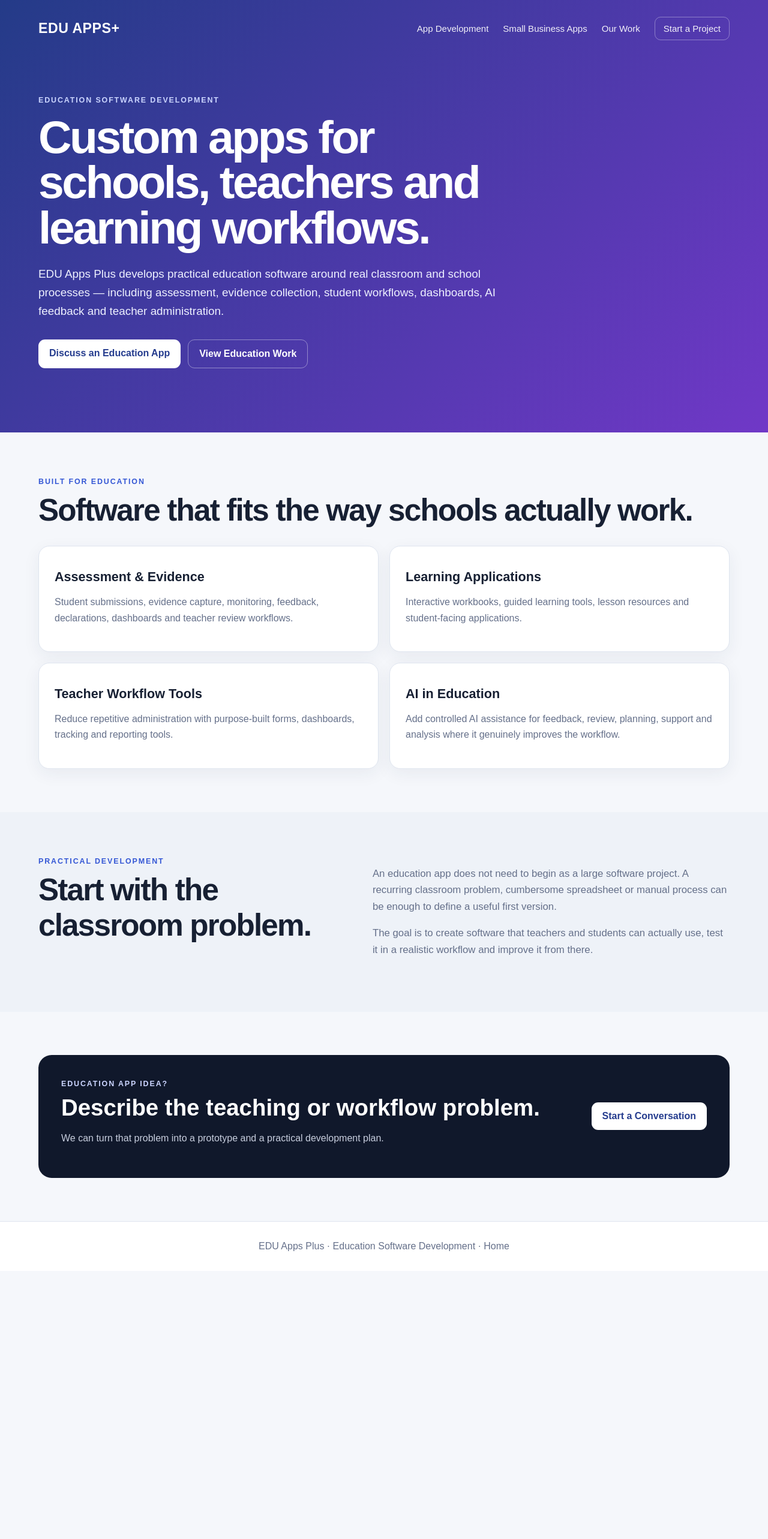
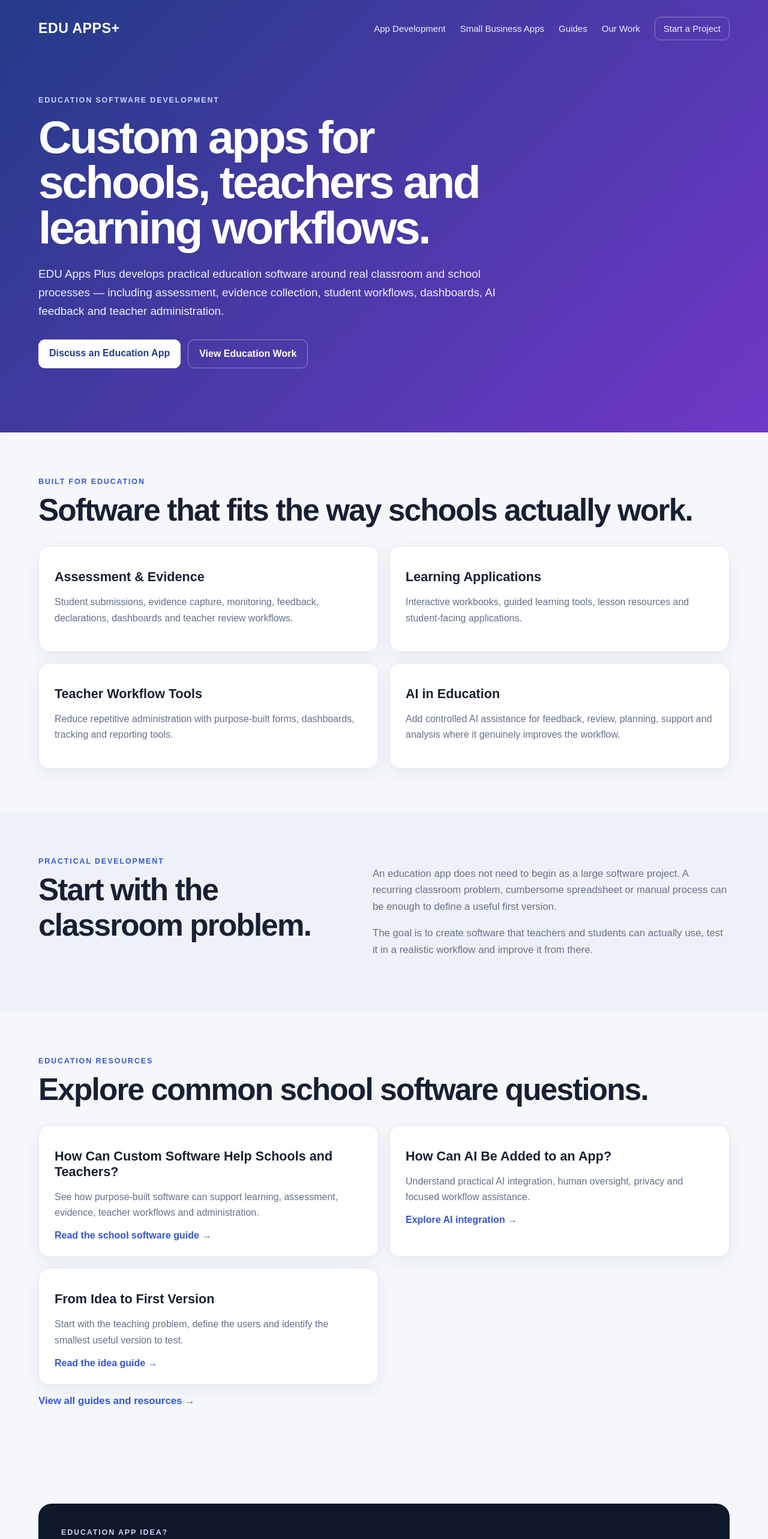
Before and after one commit to trevore777/eduappsplus_website, a Next.js app: page /education-apps in a window 1280 px wide. Shown: the top 2566 px of the page at 60% size. Before the commit the page ends 2119 px from the top, so only its background shows below. Built offline with nearby package versions, Linux system fonts and the light colour scheme.

Commit message:
Link education page to guides

```diff
--- a/app/education-apps/page.js
+++ b/app/education-apps/page.js
@@ -9,7 +9,7 @@ export const metadata = {
 export default function EducationAppsPage() {
   return <>
     <header className="siteHeader"><div className="wrap">
-      <div className="top"><Link className="brand" href="/">EDU APPS+</Link><nav className="mainNav"><Link href="/app-development">App Development</Link><Link href="/small-business-apps">Small Business Apps</Link><Link href="/case-studies">Our Work</Link><Link className="navCta" href="/enquire">Start a Project</Link></nav></div>
+      <div className="top"><Link className="brand" href="/">EDU APPS+</Link><nav className="mainNav"><Link href="/app-development">App Development</Link><Link href="/small-business-apps">Small Business Apps</Link><Link href="/guides">Guides</Link><Link href="/case-studies">Our Work</Link><Link className="navCta" href="/enquire">Start a Project</Link></nav></div>
       <div className="commercialHero"><span className="eyebrow">Education software development</span><h1>Custom apps for schools, teachers and learning workflows.</h1><p>EDU Apps Plus develops practical education software around real classroom and school processes — including assessment, evidence collection, student workflows, dashboards, AI feedback and teacher administration.</p><div className="heroActions"><Link className="primaryButton" href="/enquire">Discuss an Education App</Link><Link className="secondaryButton" href="/case-studies">View Education Work</Link></div></div>
     </div></header>
 
@@ -23,8 +23,14 @@ export default function EducationAppsPage() {
 
       <section className="commercialSection altSection"><div className="wrap aboutGrid"><div><span className="eyebrow dark">Practical development</span><h2 className="largeHeading">Start with the classroom problem.</h2></div><div className="aboutCopy"><p>An education app does not need to begin as a large software project. A recurring classroom problem, cumbersome spreadsheet or manual process can be enough to define a useful first version.</p><p>The goal is to create software that teachers and students can actually use, test it in a realistic workflow and improve it from there.</p></div></div></section>
 
+      <section className="commercialSection"><div className="wrap"><span className="eyebrow dark">Education resources</span><h2 className="largeHeading">Explore common school software questions.</h2><div className="serviceGrid">
+        <div className="serviceCard"><h3>How Can Custom Software Help Schools and Teachers?</h3><p>See how purpose-built software can support learning, assessment, evidence, teacher workflows and administration.</p><Link className="textLink" href="/custom-software-for-schools">Read the school software guide →</Link></div>
+        <div className="serviceCard"><h3>How Can AI Be Added to an App?</h3><p>Understand practical AI integration, human oversight, privacy and focused workflow assistance.</p><Link className="textLink" href="/ai-for-business-apps">Explore AI integration →</Link></div>
+        <div className="serviceCard"><h3>From Idea to First Version</h3><p>Start with the teaching problem, define the users and identify the smallest useful version to test.</p><Link className="textLink" href="/have-an-idea">Read the idea guide →</Link></div>
+      </div><p className="aboutCopy"><Link className="textLink" href="/guides">View all guides and resources →</Link></p></div></section>
+
       <section className="commercialSection"><div className="wrap"><div className="ctaPanel"><div><span className="eyebrow">Education app idea?</span><h2>Describe the teaching or workflow problem.</h2><p>We can turn that problem into a prototype and a practical development plan.</p></div><Link className="primaryButton" href="/enquire">Start a Conversation</Link></div></div></section>
     </main>
-    <footer>EDU Apps Plus · Education Software Development · <Link href="/">Home</Link></footer>
+    <footer>EDU Apps Plus · Education Software Development · <Link href="/guides">Guides</Link> · <Link href="/">Home</Link></footer>
   </>;
 }
```
